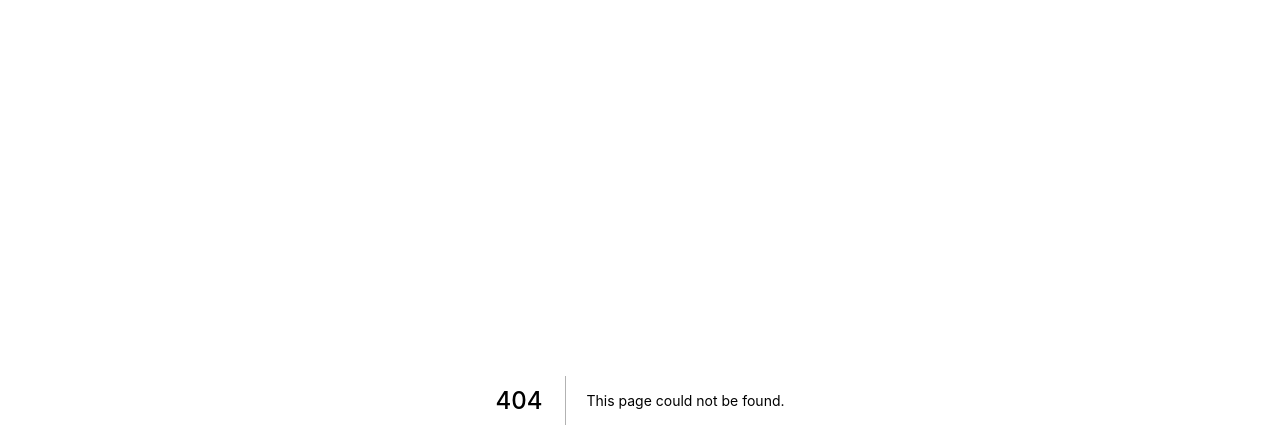
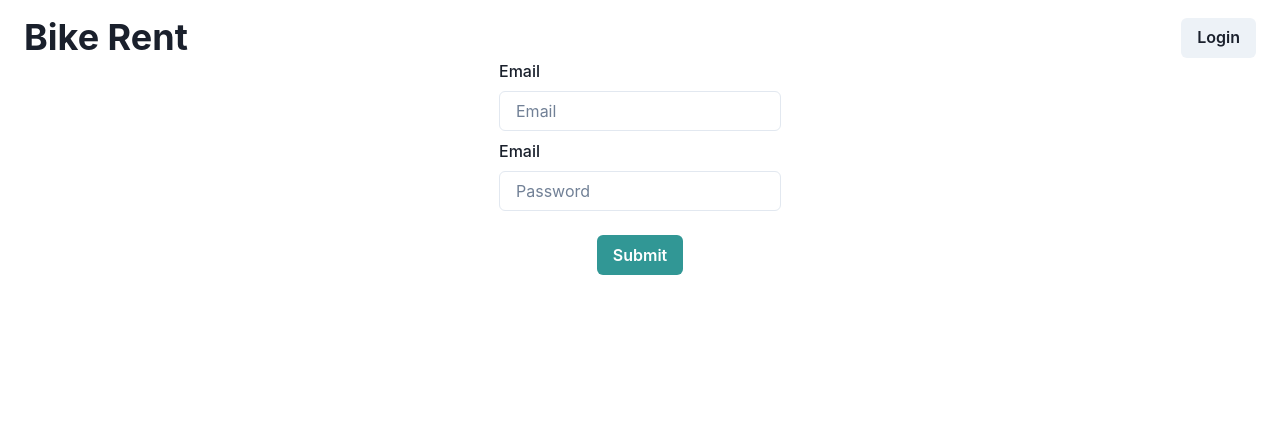
Before and after one commit to asaadam/bike-rental, a Next.js app: page /login in a window 1280 px wide. Before the commit this address had no page. Shown: the top 448 px of the page. Built offline with nearby package versions, Linux system fonts and the light colour scheme.

Commit message:
feat(ui): add login pages

```diff
--- /dev/null
+++ b/modules/Homepage/Homepage.tsx
@@ -0,0 +1,5 @@
+function HomePage() {
+  return <div>Homepage</div>;
+}
+
+export { HomePage };
--- /dev/null
+++ b/modules/Login/LoginContainer.tsx
@@ -0,0 +1,90 @@
+import {
+  Button,
+  FormControl,
+  FormErrorMessage,
+  FormLabel,
+  Input,
+  useToast,
+  VStack,
+} from '@chakra-ui/react';
+import { SubmitHandler, useForm } from 'react-hook-form';
+import { ApiError } from '../../types/Error';
+import { useLogin } from './LoginService';
+
+type FormValues = {
+  email: string;
+  password: string;
+};
+
+function LoginContainer() {
+  const {
+    handleSubmit,
+    register,
+    formState: { errors, isSubmitting },
+  } = useForm<FormValues>();
+
+  const { mutate } = useLogin();
+
+  const toast = useToast();
+
+  const onSubmit: SubmitHandler<FormValues> = (data) =>
+    mutate(data, {
+      onSuccess: (data) => {
+        console.log(data);
+      },
+      onError: (e) => {
+        const error = e as ApiError;
+        toast({
+          title: 'Error',
+          description: error.response.data.message,
+          status: 'error',
+        });
+      },
+    });
+
+  return (
+    <VStack>
+      <form onSubmit={handleSubmit(onSubmit)}>
+        <VStack>
+          <FormControl isInvalid={!!errors.email?.message}>
+            <FormLabel htmlFor="email">Email</FormLabel>
+            <Input
+              id="email"
+              placeholder="Email"
+              {...register('email', {
+                required: 'This is required',
+              })}
+            />
+            <FormErrorMessage>
+              {errors.email && errors.email.message}
+            </FormErrorMessage>
+          </FormControl>
+          <FormControl isInvalid={!!errors.password?.message}>
+            <FormLabel htmlFor="password">Email</FormLabel>
+            <Input
+              type="password"
+              id="password"
+              placeholder="Password"
+              {...register('password', {
+                required: 'This is required',
+              })}
+            />
+            <FormErrorMessage>
+              {errors.password && errors.password.message}
+            </FormErrorMessage>
+          </FormControl>
+          <Button
+            mt={4}
+            colorScheme="teal"
+            isLoading={isSubmitting}
+            type="submit"
+          >
+            Submit
+          </Button>
+        </VStack>
+      </form>
+    </VStack>
+  );
+}
+
+export { LoginContainer };
--- /dev/null
+++ b/modules/Login/LoginService.ts
@@ -0,0 +1,15 @@
+import { useMutation } from "react-query";
+import { LoginRequest, LoginResponse } from "../../types/Auth";
+import instance from "../../utils/axios";
+
+
+
+async function login(request: LoginRequest): Promise<LoginResponse> {
+  return (await instance.post('/auth/loginUser', request)).data;
+}
+
+function useLogin() {
+  return useMutation((params: LoginRequest) => login(params));
+}
+
+export { useLogin }
--- a/package.json
+++ b/package.json
@@ -21,6 +21,7 @@
     "next": "12.2.2",
     "react": "18.2.0",
     "react-dom": "18.2.0",
+    "react-hook-form": "^7.33.1",
     "react-query": "^3.39.1"
   },
   "devDependencies": {
--- /dev/null
+++ b/pages/login.tsx
@@ -0,0 +1,10 @@
+import { LoginContainer } from '../modules/Login/LoginContainer';
+import { Layout } from '../uikit/Layout';
+
+export default function Login() {
+  return (
+    <Layout>
+      <LoginContainer />
+    </Layout>
+  );
+}
--- /dev/null
+++ b/types/Auth.ts
@@ -0,0 +1,13 @@
+type LoginRequest = {
+  email: string;
+  password: string;
+}
+
+type LoginResponse = {
+  token: string;
+}
+
+export type {
+  LoginRequest,
+  LoginResponse
+}
--- /dev/null
+++ b/types/Error.ts
@@ -0,0 +1,9 @@
+
+type ApiError = {
+  response: {
+    data: {
+      message: string
+    }
+  }
+};
+export type { ApiError }
--- /dev/null
+++ b/uikit/Layout.tsx
@@ -0,0 +1,16 @@
+import { VStack } from '@chakra-ui/react';
+import { Navbar } from './Navbar/Navbar';
+import styles from '../styles/Home.module.css';
+
+function Layout({ children }: { children: React.ReactNode }) {
+  return (
+    <>
+      <Navbar />
+      <VStack maxW={'8xl'} mx="auto">
+        {children}
+      </VStack>
+    </>
+  );
+}
+
+export { Layout };
--- /dev/null
+++ b/uikit/Navbar/Navbar.tsx
@@ -0,0 +1,12 @@
+import { Heading, HStack } from '@chakra-ui/react';
+import { ButtonNavbar } from './RenderButton';
+
+function Navbar() {
+  return (
+    <HStack justifyContent="space-between" maxW={'8xl'} mx="auto" mt={4} px={6}>
+      <Heading>Bike Rent</Heading>
+      <ButtonNavbar />
+    </HStack>
+  );
+}
+export { Navbar };
--- /dev/null
+++ b/uikit/Navbar/RenderButton.tsx
@@ -0,0 +1,12 @@
+import { Button } from '@chakra-ui/react';
+import Link from 'next/link';
+
+function ButtonNavbar() {
+  return (
+    <Link href="/login" passHref>
+      <Button> Login </Button>
+    </Link>
+  );
+}
+
+export { ButtonNavbar };
--- /dev/null
+++ b/utils/axios.ts
@@ -0,0 +1,8 @@
+import axios from "axios";
+
+const instance = axios.create({
+  baseURL: '/api',
+
+});
+
+export default instance;
```
Also changed, not shown: pages/index.tsx (+5 -4 lines), 1 other file (tests, documents, lock files or other folders).
